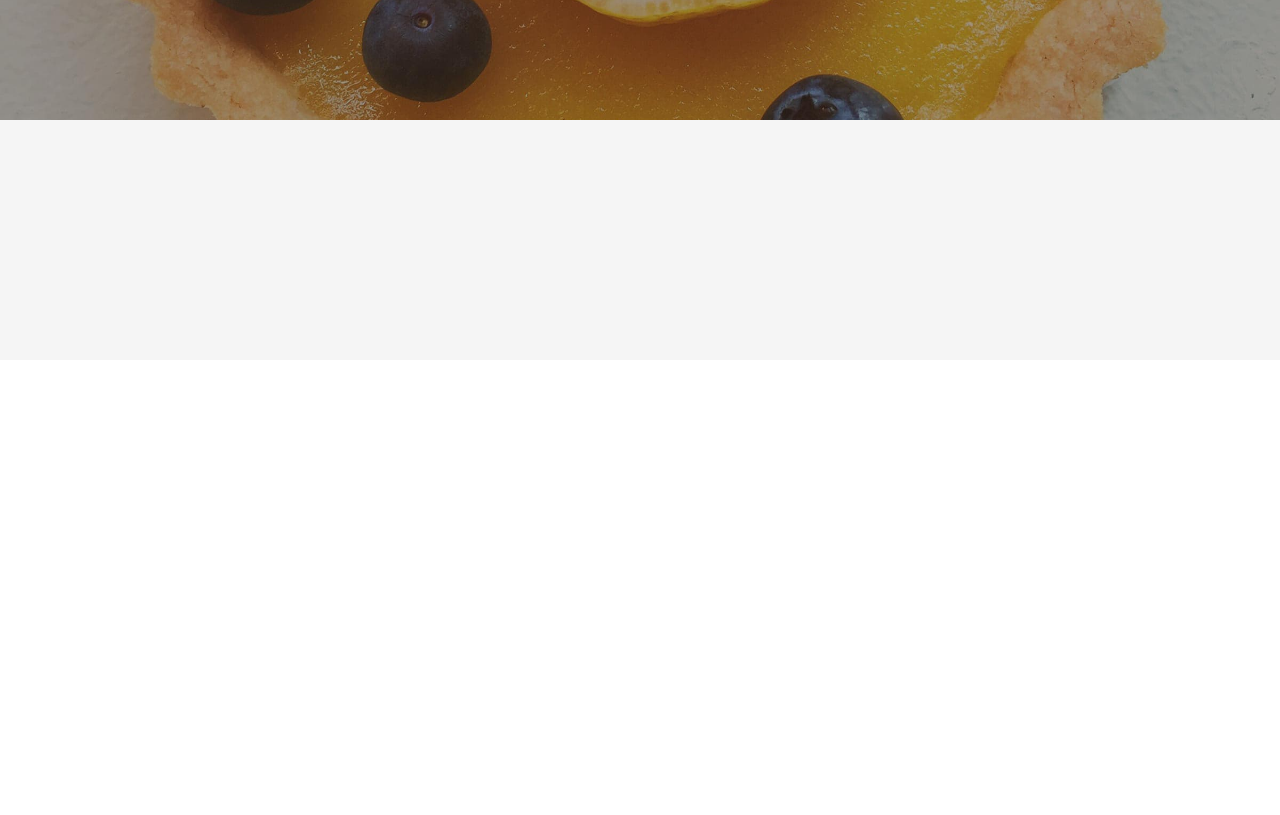
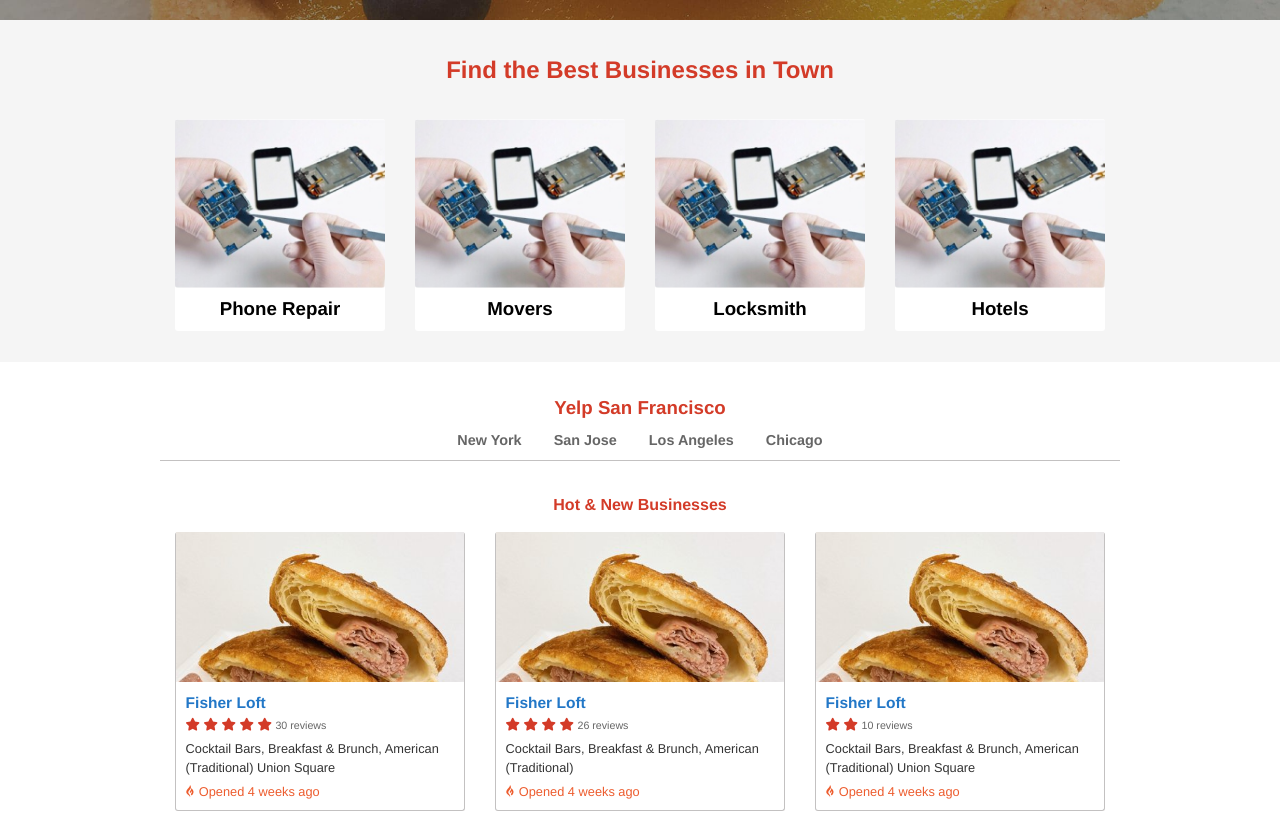
Before and after one commit to domkoder/yelp, a plain HTML site: page index.html in a window 1280 px wide. Shown: the part 480-1295 px from the top of the page. Before the commit the page ends 840 px from the top, so only its background shows below. Drawn offline with Linux system fonts and the light colour scheme.

Commit message:
more styling

```diff
--- a/css/style.css
+++ b/css/style.css
@@ -1,3 +1,10 @@
+:root {
+  --light-gray: #666;
+  --primary-color: #d33b28;
+  --secondary-color: #222277;
+  --orange: #ed5c2e;
+}
+
 * {
   box-sizing: border-box;
   padding: 0;
@@ -20,13 +27,58 @@ a {
 /* utilities */
 .container {
   margin: auto;
+  max-width: 1300px;
+  margin: auto;
   padding: 0 10rem;
+}
+
+.heading {
+  color: #d33b28;
+  text-align: center;
+  padding: 1rem 0;
+}
+
+.item-flex {
+  display: flex;
+  align-items: center;
+  justify-content: center;
+}
+
+.item,
+.sign-up {
+  font-size: 0.9rem;
+  padding: 0.5rem 1rem;
+  color: white;
+  font-weight: bold;
+}
+
+.item:hover {
+  border-bottom: 2px solid white;
+}
+
+.flex-container {
+  width: 100%;
+  display: flex;
+}
+
+.box {
+  margin: 15px;
+  flex: 1;
+  background: white;
+  border-radius: 3px;
+}
+
+.box-content {
+  width: 100%;
+  padding: 0.6rem;
+  font-size: 0.8rem;
+  color: #2277c7;
 }
 
 /* Showcase */
 #showcase {
   background: url(../images/showcase.jpg) center center/cover;
-  height: 75vh;
+  height: 500px;
 }
 
 /* nav */
@@ -35,25 +87,6 @@ a {
   display: flex;
   align-items: center;
   justify-content: space-between;
-}
-
-#navigation ul,
-#showcase ul {
-  display: flex;
-  align-items: center;
-  justify-content: center;
-}
-
-#navigation .item,
-#navigation .sign-up {
-  font-size: 0.9rem;
-  padding: 0.5rem 1rem;
-  color: white;
-  font-weight: bold;
-}
-
-#navigation .item:hover {
-  border-bottom: 2px solid white;
 }
 
 #navigation .sign-up {
@@ -102,6 +135,14 @@ a {
   margin: 0.4rem 0;
 }
 
+.gray {
+  color: var(--light-gray);
+}
+
+.orange {
+  color: var(--orange);
+}
+
 .form-control label {
   font-size: 1.1rem;
   font-weight: bold;
@@ -109,11 +150,14 @@ a {
   color: #666;
 }
 
+.stars i {
+  color: #d33b28;
+}
+
 .form-control input {
   outline: none;
   font-size: 1.1rem;
   border: none;
-  width: 300px;
   line-height: 1.5;
 }
 
@@ -143,5 +187,66 @@ a {
 
 #find {
   background: #f5f5f5;
-  height: 30vh;
+  padding: 1rem 0;
 }
+
+#find .box img {
+  border-radius: 3px;
+  width: 100%;
+}
+
+#find a {
+  display: block;
+  text-align: center;
+  color: black;
+  padding-bottom: 0.5rem;
+}
+
+#find a:hover {
+  color: #0073bb;
+  box-shadow: 2px 3px 12px 2px rgba(128, 128, 128, 0.49);
+}
+
+/* Yelp */
+#yelp .item-flex {
+  border-bottom: 1px solid rgb(195, 193, 193);
+}
+
+#yelp .item {
+  color: #666;
+  display: inline-block;
+}
+
+#yelp .item:hover {
+  border-bottom: 2px solid #d33b28;
+}
+
+#yelp .heading {
+  padding-bottom: 0;
+  padding-top: 2rem;
+}
+
+#yelp .flex-container {
+  align-items: stretch;
+}
+
+#yelp .box a img {
+  display: block;
+  width: 100%;
+  height: 150px;
+  object-fit: cover;
+}
+
+#yelp .box {
+  border: 1px solid rgb(195, 193, 193);
+  border-top: none;
+}
+
+#yelp .box-content h3 {
+  font-size: 0.97rem;
+}
+
+#yelp .reviews {
+  padding: 0.3rem 0;
+  color: #333;
+}
--- a/index.html
+++ b/index.html
@@ -5,22 +5,19 @@
     <meta name="viewport" content="width=device-width, initial-scale=1.0" />
     <meta http-equiv="X-UA-Compatible" content="ie=edge" />
     <link rel="stylesheet" href="css/style.css" />
-    <link
-      rel="stylesheet"
-      href="https://cdnjs.cloudflare.com/ajax/libs/font-awesome/5.12.1/css/all.min.css"
-    />
+    <link rel="stylesheet" href="https://cdnjs.cloudflare.com/ajax/libs/font-awesome/5.12.1/css/all.min.css" />
     <title>Yelp-Home</title>
   </head>
   <body>
     <header id="showcase">
       <nav id="navigation" class="container">
-        <ul>
+        <ul class="item-flex">
           <li><a class="item" href="#"> Write a Review</a></li>
           <li><a class="item" href="#"> Events </a></li>
           <li><a class="item" href="#"> Talk </a></li>
         </ul>
 
-        <ul>
+        <ul class="item-flex">
           <li><a class="item" href="#"> Log In</a></li>
           <li><a class="sign-up" href="#"> Sign Up </a></li>
         </ul>
@@ -35,10 +32,7 @@
           <div class="form-inline">
             <div class="form-control">
               <label for="find">Find</label>
-              <input
-                type="text"
-                placeholder="burgers, Barbers, Plumbers, Hvac..."
-              />
+              <input type="text" placeholder="burgers, Barbers, Plumbers, Hvac..." />
             </div>
 
             <div class="form-control line">
@@ -50,7 +44,7 @@
           </div>
         </form>
 
-        <ul class="category">
+        <ul class="category item-flex">
           <li>
             <i class="fab fa-affiliatetheme"></i>
             <a class="item" href="#">Plumbers</a>
@@ -59,17 +53,144 @@
             <i class="fas fa-utensils"></i>
             <a class="item" href="#">Restaurants</a>
           </li>
-          <li><i class="fas fa-home"></i><a href="#">Home Services</a></li>
+          <li><i class="fas fa-home"></i><a class="item" href="#">Home Services</a></li>
 
-          <li><i class="fas fa-air-freshener"></i><a href="#">Delivery</a></li>
+          <li><i class="fas fa-air-freshener"></i><a class="item" href="#">Delivery</a></li>
         </ul>
       </div>
     </header>
 
     <section id="find">
-      <div class="box"></div>
-      <div class="box"></div>
-      <div class="box"></div>
+      <div class="container">
+        <h2 class="heading">Find the Best Businesses in Town</h2>
+        <div class="flex-container">
+          <div class="box">
+            <a href="#">
+              <img src="images/find.jpg" alt="Find Businesses" srcset="" />
+              <h3>Phone Repair</h3>
+            </a>
+          </div>
+
+          <div class="box">
+            <a href="#">
+              <img src="images/find.jpg" alt="Find Businesses" srcset="" />
+              <h3>Movers</h3>
+            </a>
+          </div>
+
+          <div class="box">
+            <a href="#">
+              <img src="images/find.jpg" alt="Find Businesses" srcset="" />
+              <h3>Locksmith</h3>
+            </a>
+          </div>
+
+          <div class="box">
+            <a href="#">
+              <img src="images/find.jpg" alt="Find Businesses" srcset="" />
+              <h3>Hotels</h3>
+            </a>
+          </div>
+        </div>
+      </div>
+    </section>
+
+    <section id="yelp">
+      <div class="container">
+        <h3 class="heading">Yelp San Francisco</h3>
+        <ul class="item-flex">
+          <li><a class="item" href="#">New York</a></li>
+          <li><a class="item" href="#">San Jose</a></li>
+          <li><a class="item" href="#">Los Angeles</a></li>
+          <li><a class="item" href="#">Chicago</a></li>
+        </ul>
+
+        <h4 class="heading">Hot & New Businesses</h4>
+
+        <div class="flex-container">
+          <div class="box">
+            <a href="#">
+              <img src="images/hot.jpg" alt="Find Businesses" srcset="" />
+
+              <div class="box-content">
+                <h3>Fisher Loft</h3>
+                <span class="stars">
+                  <i class="fas fa-star"></i>
+                  <i class="fas fa-star"></i>
+                  <i class="fas fa-star"></i>
+                  <i class="fas fa-star"></i>
+                  <i class="fas fa-star"></i>
+                  <small class="gray">30 reviews</small>
+                </span>
+                <p class="reviews">
+                  Cocktail Bars, Breakfast & Brunch, American (Traditional) Union Square
+                </p>
+                <span class="orange"><i class="fab fa-gripfire"></i> Opened 4 weeks ago</span>
+              </div>
+            </a>
+          </div>
+
+          <div class="box">
+            <a href="#">
+              <img src="images/hot.jpg" alt="Find Businesses" srcset="" />
+              <div class="box-content">
+                <h3>Fisher Loft</h3>
+                <span class="stars">
+                  <i class="fas fa-star"></i>
+                  <i class="fas fa-star"></i>
+                  <i class="fas fa-star"></i>
+                  <i class="fas fa-star"></i>
+                  <small class="gray">26 reviews</small>
+                </span>
+                <p class="reviews">
+                  Cocktail Bars, Breakfast & Brunch, American (Traditional)
+                </p>
+                <span class="orange"><i class="fab fa-gripfire"></i> Opened 4 weeks ago</span>
+              </div>
+            </a>
+          </div>
+
+          <div class="box">
+            <a href="#">
+              <img src="images/hot.jpg" alt="Find Businesses" srcset="" />
+              <div class="box-content">
+                <h3>Fisher Loft</h3>
+                <span class="stars">
+                  <i class="fas fa-star"></i>
+                  <i class="fas fa-star"></i>
+                  <small class="gray">10 reviews</small>
+                </span>
+                <p class="reviews">
+                  Cocktail Bars, Breakfast & Brunch, American (Traditional) Union Square
+                </p>
+                <span class="orange"><i class="fab fa-gripfire"></i> Opened 4 weeks ago</span>
+              </div>
+            </a>
+          </div>
+        </div>
+
+        <div class="flex-container">
+          <div>
+            <h4>The Local Yelp</h4>
+            <img src="images/h.png" alt="The Local Yelp" />
+            <div>
+              <h4>Drinks for Valentine's Day</h4>
+              <p>The Local Yelp</p>
+            </div>
+            <a href="#">See more</a>
+          </div>
+
+          <div>
+            <h4>Event Spotlight</h4>
+            <img src="images/300s.jpg" alt="Event Spotlight" />
+            <div>
+              <h4>Winter's Sunday Matinee</h4>
+              <p>Sun, Mar 1, 4:00 pm - 6:30 pm</p>
+            </div>
+            <a href="#">See all events</a>
+          </div>
+        </div>
+      </div>
     </section>
   </body>
 </html>
```
Also changed, not shown: images/300s.jpg (added), images/find.jpg (added), images/h.png (added), images/hot.jpg (added).
